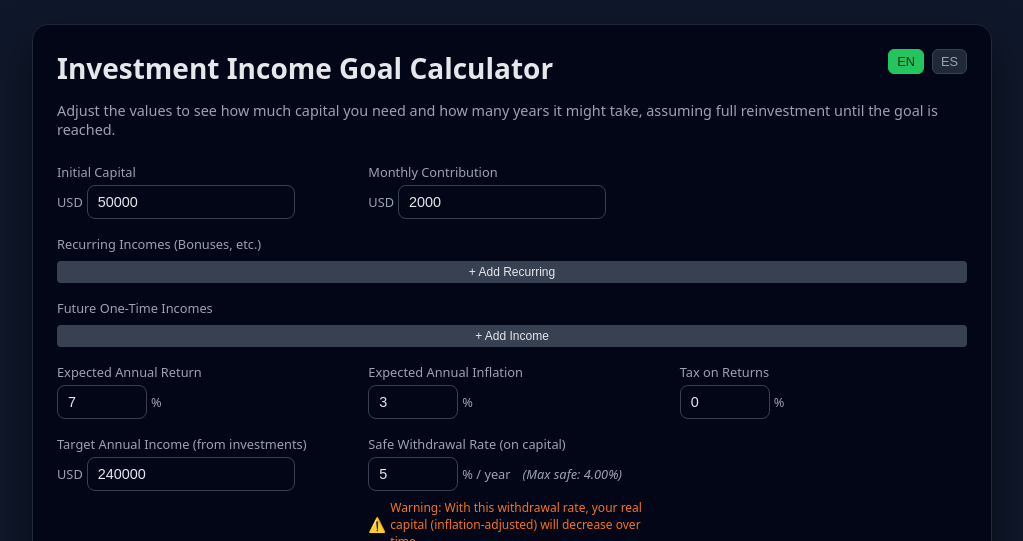
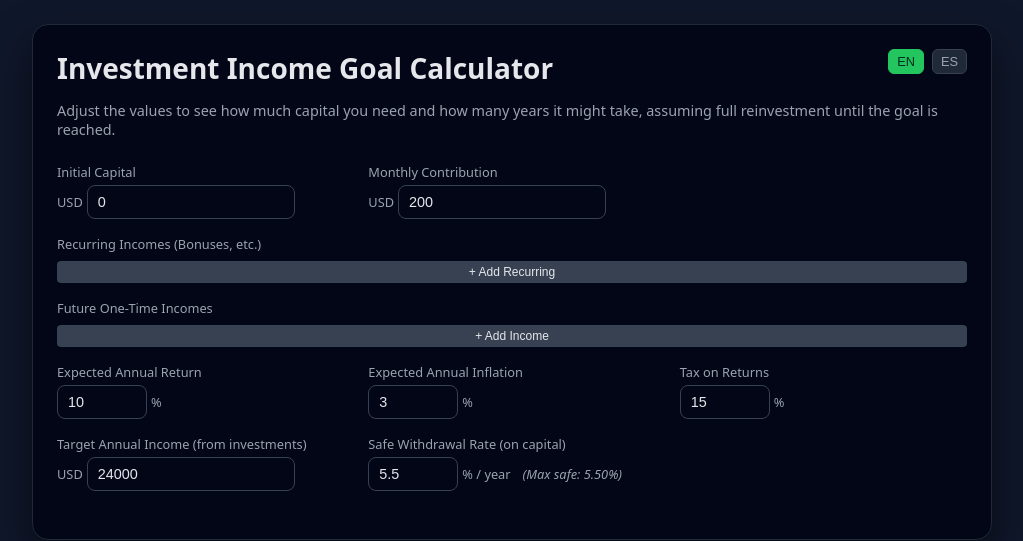
Before and after one commit to nitzap/financial-simulator, a plain HTML site: page index.html in a window 1280 px wide. Shown: the top 541 px of the page, without its empty margins (128-1151 px from the left). Drawn offline with nearby package versions, Linux system fonts and the light colour scheme.

Commit message:
Change default values

```diff
--- a/index.html
+++ b/index.html
@@ -27,7 +27,7 @@
                     <label data-i18n="initial_capital">Capital inicial</label>
                     <div class="input-inline">
                         <span>USD</span>
-                        <input id="initialCapital" type="number" min="0" step="100" value="50000">
+                        <input id="initialCapital" type="number" min="0" step="100" value="0">
                     </div>
                 </div>
 
@@ -35,7 +35,7 @@
                     <label data-i18n="monthly_contribution">Aporte mensual</label>
                     <div class="input-inline">
                         <span>USD</span>
-                        <input id="monthlyContribution" type="number" min="0" step="50" value="2000">
+                        <input id="monthlyContribution" type="number" min="0" step="50" value="200">
                     </div>
                 </div>
 
@@ -60,7 +60,7 @@
                 <div class="field">
                     <label data-i18n="annual_return">Rentabilidad anual esperada</label>
                     <div class="input-inline">
-                        <input id="annualReturn" type="number" min="0" max="30" step="0.1" value="7">
+                        <input id="annualReturn" type="number" min="0" max="30" step="0.1" value="10">
                         <span>%</span>
                     </div>
                 </div>
@@ -76,7 +76,7 @@
                 <div class="field">
                     <label data-i18n="tax_rate">Impuesto sobre rentabilidad</label>
                     <div class="input-inline">
-                        <input id="taxRate" type="number" min="0" max="50" step="0.1" value="0">
+                        <input id="taxRate" type="number" min="0" max="50" step="0.1" value="15">
                         <span>%</span>
                     </div>
                 </div>
@@ -85,14 +85,14 @@
                     <label data-i18n="target_income">Ingreso anual objetivo (por inversiones)</label>
                     <div class="input-inline">
                         <span>USD</span>
-                        <input id="targetIncome" type="number" min="0" step="1000" value="240000">
+                        <input id="targetIncome" type="number" min="0" step="1000" value="24000">
                     </div>
                 </div>
 
                 <div class="field">
                     <label data-i18n="withdrawal_rate">Tasa de retiro segura (sobre el capital)</label>
                     <div class="input-inline">
-                        <input id="withdrawalRate" type="number" min="1" max="10" step="0.1" value="5">
+                        <input id="withdrawalRate" type="number" min="1" max="10" step="0.1" value="5.5">
                         <span data-i18n="per_year">% / año</span>
                         <span id="maxSafeRate" class="suggestion-text" onclick="applyMaxSafeRate()"
                             title="Click to apply"></span>
```
